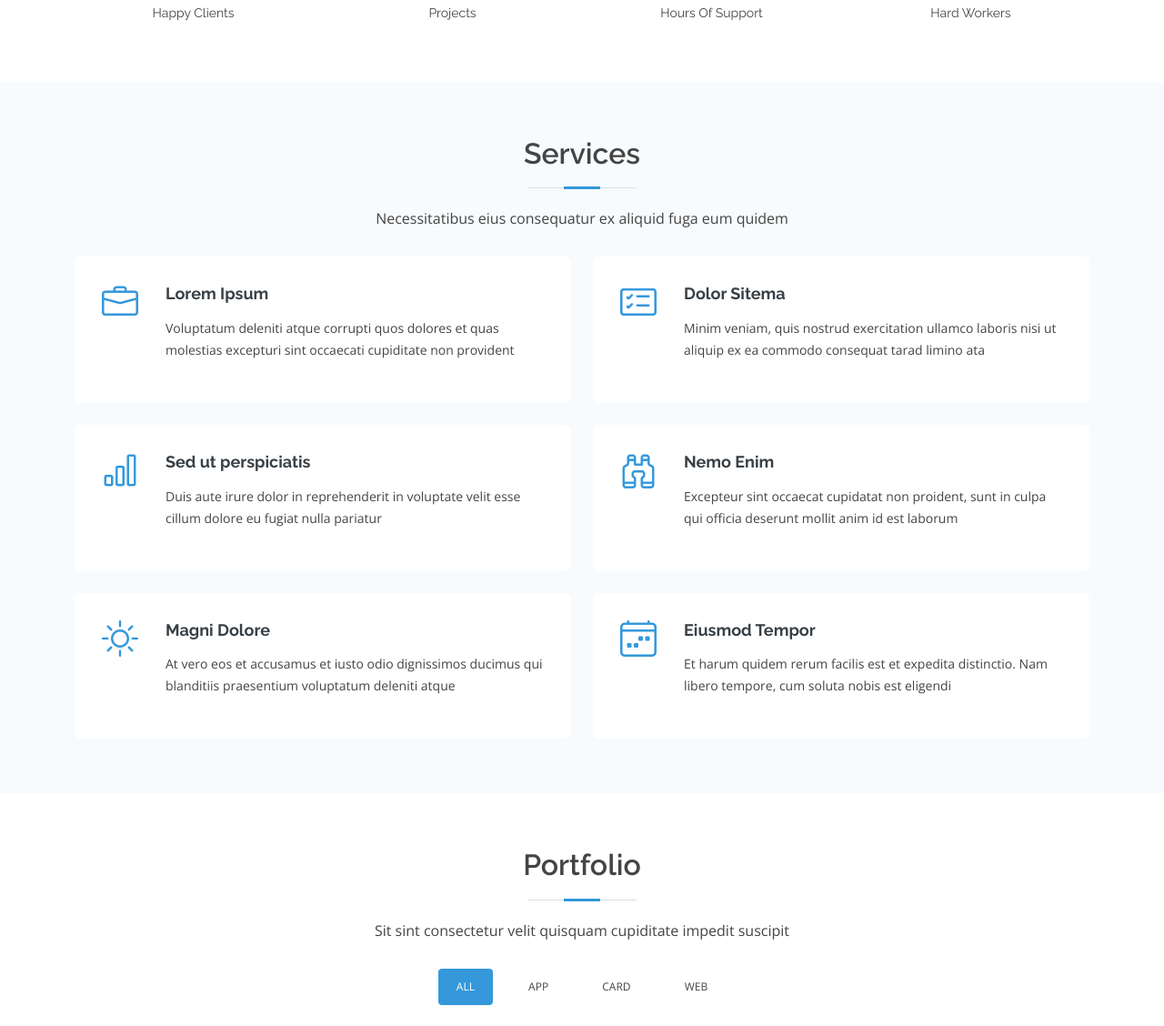
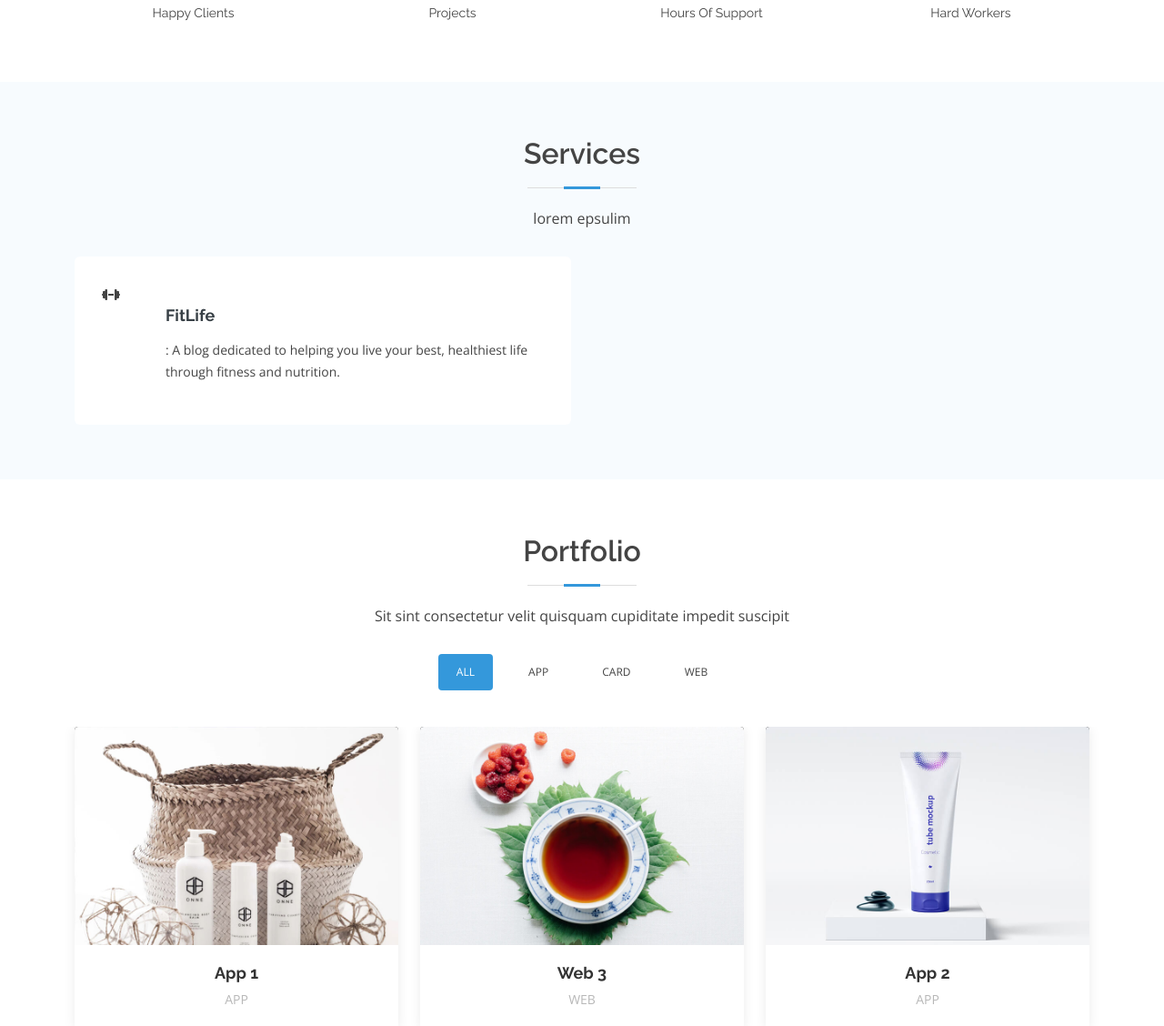
Before and after one commit to alba-molina-nyc/live_long_live_strong_fitness_project, a Django app: page / in a window 1280 px wide. Shown: the part 2172-3300 px from the top of the page at 91% size. Run offline with Django 4.2, Linux system fonts and the light colour scheme; data comes from the database, SQL or seed files in the repository; both versions use the stored data as it was after the commit; some libraries are stand-ins or nearby versions.

Commit message:
fitnessblog rendering on front end and model done

```diff
--- a/app_lllsf/admin.py
+++ b/app_lllsf/admin.py
@@ -1,4 +1,4 @@
-from .models import AboutUs, Hero, Service, IconBox, Exercise, Testimonial
+from .models import AboutUs, Hero, Service, IconBox, Exercise, Testimonial, FitnessBlog
 from django.contrib import admin
 
 admin.site.register(AboutUs)
@@ -7,3 +7,4 @@ admin.site.register(Service)
 admin.site.register(IconBox)
 admin.site.register(Exercise)
 admin.site.register(Testimonial)
+admin.site.register(FitnessBlog)
--- a/app_lllsf/models.py
+++ b/app_lllsf/models.py
@@ -27,11 +27,16 @@ class Hero(models.Model):
     button_text = models.CharField(max_length=50)
     image = models.ImageField(upload_to='images/', default='default_image.jpg')
 
+    def __str__(self):
+        return self.title
 # In this model, we have defined a Service class with three fields: title, description, and icon_class. title is a character field that will hold the title of the service. description is a text field that will hold the description of the service. icon_class is a character field that will hold the class of the icon to be displayed for the service.
 class Service(models.Model):
     title = models.CharField(max_length=200)
     description = models.TextField()
     icon_class = models.CharField(max_length=50)
+
+    def __str__(self):
+        return self.title
 
 
 class Exercise(models.Model):
@@ -43,6 +48,8 @@ class Exercise(models.Model):
     bullet_point_two = models.CharField(max_length=100)
     percent = models.IntegerField(default=100)
 
+    def __str__(self):
+        return self.title
 
 class Testimonial(models.Model):
     quote = models.TextField()
@@ -53,3 +60,12 @@ class Testimonial(models.Model):
 
     def __str__(self):
         return self.name
+
+
+class FitnessBlog(models.Model):
+    title = models.CharField(max_length=255)
+    description = models.TextField()
+    icon = models.CharField(max_length=50)
+
+    def __str__(self):
+        return self.title
--- a/app_lllsf/templates/base.html
+++ b/app_lllsf/templates/base.html
@@ -225,62 +225,27 @@
       </div>
     </section><!-- End Counts Section -->
 
-    <!-- ======= 🚧 Services Section 🚧 ======= -->
+<!-- ======= Services Section ======= -->
 <section id="services" class="services section-bg">
   <div class="container">
-
     <div class="section-title">
       <h2>Services</h2>
-          <p>Necessitatibus eius consequatur ex aliquid fuga eum quidem</p>
+      <p>lorem epsulim</p>
     </div>
-
     <div class="row">
-          <div class="col-md-6">
+      {% for fitnessblog in fitnessblogs %}
+      <div class="col-md-6 mt-4 {% if loop.index is even %}mt-lg-0{% endif %}">
         <div class="icon-box">
-              <i class="bi bi-briefcase"></i>
-              <h4><a href="#">Lorem Ipsum</a></h4>
-              <p>Voluptatum deleniti atque corrupti quos dolores et quas molestias excepturi sint occaecati cupiditate non provident</p>
+          <i class="{{ fitnessblog.icon }}"></i>
+          <h4><a href="#">{{ fitnessblog.title }}</a></h4>
+          <p>{{ fitnessblog.description }}</p>
         </div>
       </div>
-          <div class="col-md-6 mt-4 mt-lg-0">
-            <div class="icon-box">
-              <i class="bi bi-card-checklist"></i>
-              <h4><a href="#">Dolor Sitema</a></h4>
-              <p>Minim veniam, quis nostrud exercitation ullamco laboris nisi ut aliquip ex ea commodo consequat tarad limino ata</p>
+      {% endfor %}
     </div>
   </div>
-          <div class="col-md-6 mt-4">
-            <div class="icon-box">
-              <i class="bi bi-bar-chart"></i>
-              <h4><a href="#">Sed ut perspiciatis</a></h4>
-              <p>Duis aute irure dolor in reprehenderit in voluptate velit esse cillum dolore eu fugiat nulla pariatur</p>
-            </div>
-          </div>
-          <div class="col-md-6 mt-4">
-            <div class="icon-box">
-              <i class="bi bi-binoculars"></i>
-              <h4><a href="#">Nemo Enim</a></h4>
-              <p>Excepteur sint occaecat cupidatat non proident, sunt in culpa qui officia deserunt mollit anim id est laborum</p>
-            </div>
-          </div>
-          <div class="col-md-6 mt-4">
-            <div class="icon-box">
-              <i class="bi bi-brightness-high"></i>
-              <h4><a href="#">Magni Dolore</a></h4>
-              <p>At vero eos et accusamus et iusto odio dignissimos ducimus qui blanditiis praesentium voluptatum deleniti atque</p>
-            </div>
-          </div>
-          <div class="col-md-6 mt-4">
-            <div class="icon-box">
-              <i class="bi bi-calendar4-week"></i>
-              <h4><a href="#">Eiusmod Tempor</a></h4>
-              <p>Et harum quidem rerum facilis est et expedita distinctio. Nam libero tempore, cum soluta nobis est eligendi</p>
-            </div>
-          </div>
-        </div>
+</section><!-- End Services Section -->
 
-      </div>
-    </section><!-- End Services Section -->
 
     <!-- ======= 🚧 Portfolio Section 🚧======= -->
     <section id="portfolio" class="portfolio">
--- a/app_lllsf/views.py
+++ b/app_lllsf/views.py
@@ -1,5 +1,5 @@
 from django.shortcuts import render
-from .models import AboutUs, Hero, Service, Exercise, Testimonial
+from .models import AboutUs, Hero, Service, Exercise, Testimonial, FitnessBlog
 
 def base(request):
     about_us = AboutUs.objects.first()
@@ -7,12 +7,14 @@ def base(request):
     services = Service.objects.all()
     exercises = Exercise.objects.all()
     testiminials = Testimonial.objects.all()
+    fitnessblogs = FitnessBlog.objects.all()
     context = {
         'about_us': about_us,
         'hero': hero,
         'services': services,
         'exercises': exercises,
         'testimonials': testiminials,
+        'fitnessblogs': fitnessblogs,
 
     }
     return render(request, 'base.html', context)
```
Also changed, not shown: app_lllsf/migrations/0011_fitnessblog.py (added), db.sqlite3. Lines whose indentation alone changed are shown as unchanged.
